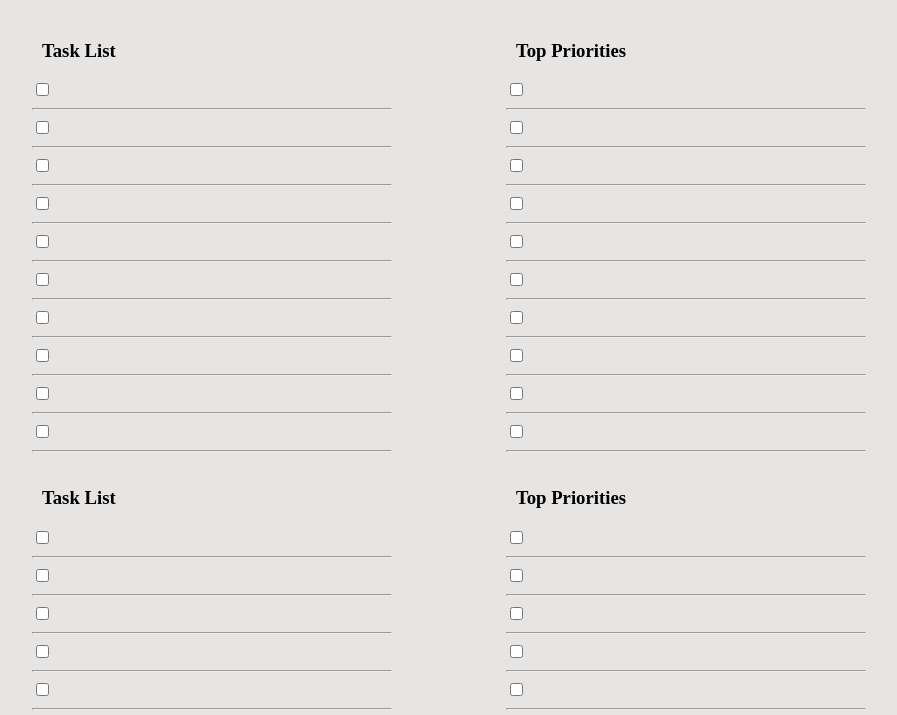
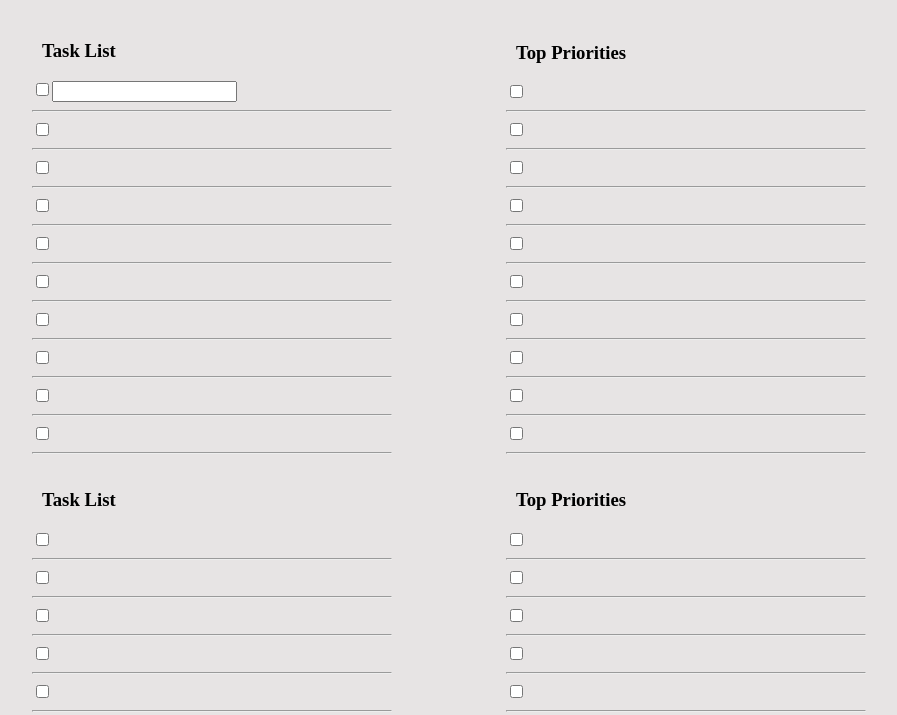
Before and after one commit to Jane-Akpabla/To-do-list, a plain HTML site: page index.html in a window 1280 px wide. Shown: the part 66-781 px from the top of the page, without its empty margins (8-905 px from the left). Drawn offline with Linux system fonts and the light colour scheme.

Commit message:
added input
input added

```diff
--- a/index.html
+++ b/index.html
@@ -12,7 +12,7 @@
     <div>
         <h3>Task List</h3>
        <ul>
-            <li><input type="checkbox"></li><hr>
+            <li><input type="checkbox"><input type="text" name="textarea" id="#"></li><hr>
             <li><input type="checkbox"></li><hr>
             <li><input type="checkbox"></li><hr>
             <li><input type="checkbox"></li><hr>
```
